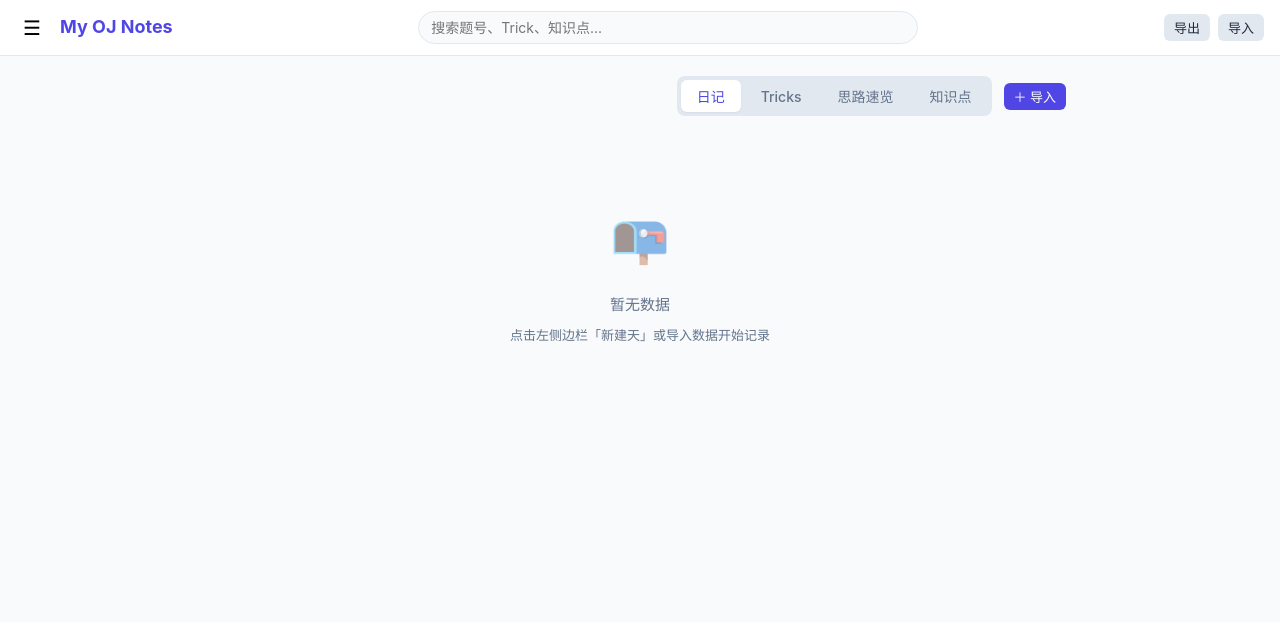
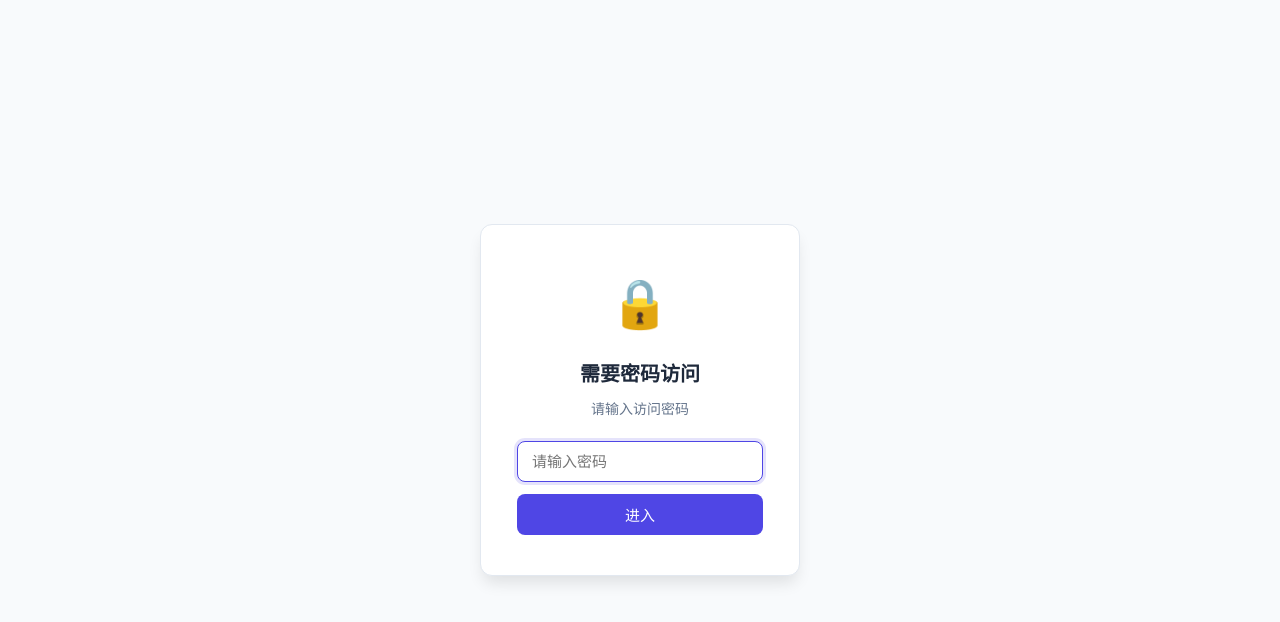
Before and after one commit to huangjiaquqi/OI_Diary, a Vue app: page / in a window 1280 px wide. Shown: the top 622 px of the page. Built offline with nearby package versions, Linux system fonts and the light colour scheme.

Commit message:
feat: 添加密码访问保护，需输入密码才能进入网站

```diff
--- a/src/App.vue
+++ b/src/App.vue
@@ -1,5 +1,6 @@
 <template>
-  <div id="app-root">
+  <PasswordGate v-if="!authed" @authed="authed = true" />
+  <div v-else id="app-root">
     <Sidebar />
     <AppHeader />
     <main class="main-content">
@@ -10,9 +11,13 @@
 </template>
 
 <script setup lang="ts">
+import { ref } from 'vue';
 import AppHeader from '@/components/layout/AppHeader.vue';
 import Sidebar from '@/components/layout/Sidebar.vue';
 import ImportModal from '@/components/modals/ImportModal.vue';
+import PasswordGate from '@/components/common/PasswordGate.vue';
+
+const authed = ref(sessionStorage.getItem('oj-notes-authed') === '1');
 </script>
 
 <style scoped>
--- /dev/null
+++ b/src/components/common/PasswordGate.vue
@@ -0,0 +1,132 @@
+<template>
+  <div class="password-gate">
+    <div class="gate-card">
+      <div class="gate-icon">🔒</div>
+      <h2 class="gate-title">需要密码访问</h2>
+      <p class="gate-hint">请输入访问密码</p>
+      <input
+        v-model="input"
+        type="password"
+        class="gate-input"
+        placeholder="请输入密码"
+        @keydown.enter="check"
+        ref="inputEl"
+      />
+      <p v-if="error" class="gate-error">密码错误，请重试</p>
+      <button class="gate-btn" @click="check">进入</button>
+    </div>
+  </div>
+</template>
+
+<script setup lang="ts">
+import { ref, onMounted } from 'vue';
+
+const input = ref('');
+const error = ref(false);
+const inputEl = ref<HTMLInputElement | null>(null);
+
+const emit = defineEmits<{ (e: 'authed'): void }>();
+
+// 密码哈希值（修改密码请替换此处）
+// 明文：Uki_jiaqi2012
+const PASSWORD_HASH = hashPwd('Uki_jiaqi2012');
+
+function hashPwd(s: string): string {
+  let h = 0;
+  for (let i = 0; i < s.length; i++) {
+    h = (h << 5) - h + s.charCodeAt(i);
+    h |= 0;
+  }
+  return String(h);
+}
+
+function check() {
+  if (hashPwd(input.value) === PASSWORD_HASH) {
+    sessionStorage.setItem('oj-notes-authed', '1');
+    emit('authed');
+  } else {
+    error.value = true;
+    input.value = '';
+  }
+}
+
+onMounted(() => {
+  inputEl.value?.focus();
+});
+</script>
+
+<style scoped>
+.password-gate {
+  position: fixed;
+  inset: 0;
+  background: var(--color-bg);
+  display: flex;
+  align-items: center;
+  justify-content: center;
+  z-index: 999;
+}
+
+.gate-card {
+  background: var(--color-bg-card);
+  border: 1px solid var(--color-border);
+  border-radius: var(--radius-lg);
+  box-shadow: var(--shadow-lg);
+  padding: 40px 36px;
+  width: 320px;
+  text-align: center;
+}
+
+.gate-icon {
+  font-size: 48px;
+  margin-bottom: 16px;
+}
+
+.gate-title {
+  font-size: 20px;
+  font-weight: 700;
+  margin-bottom: 8px;
+}
+
+.gate-hint {
+  font-size: 14px;
+  color: var(--color-text-secondary);
+  margin-bottom: 20px;
+}
+
+.gate-input {
+  width: 100%;
+  padding: 10px 14px;
+  font-size: 15px;
+  border: 1px solid var(--color-border);
+  border-radius: var(--radius);
+  outline: none;
+  transition: border-color var(--transition);
+  margin-bottom: 12px;
+}
+
+.gate-input:focus {
+  border-color: var(--color-primary);
+  box-shadow: 0 0 0 3px rgba(79, 70, 229, 0.15);
+}
+
+.gate-error {
+  color: var(--color-danger);
+  font-size: 13px;
+  margin-bottom: 12px;
+}
+
+.gate-btn {
+  width: 100%;
+  padding: 10px;
+  background: var(--color-primary);
+  color: #fff;
+  border-radius: var(--radius);
+  font-size: 15px;
+  font-weight: 500;
+  transition: background var(--transition);
+}
+
+.gate-btn:hover {
+  background: var(--color-primary-hover);
+}
+</style>
```
